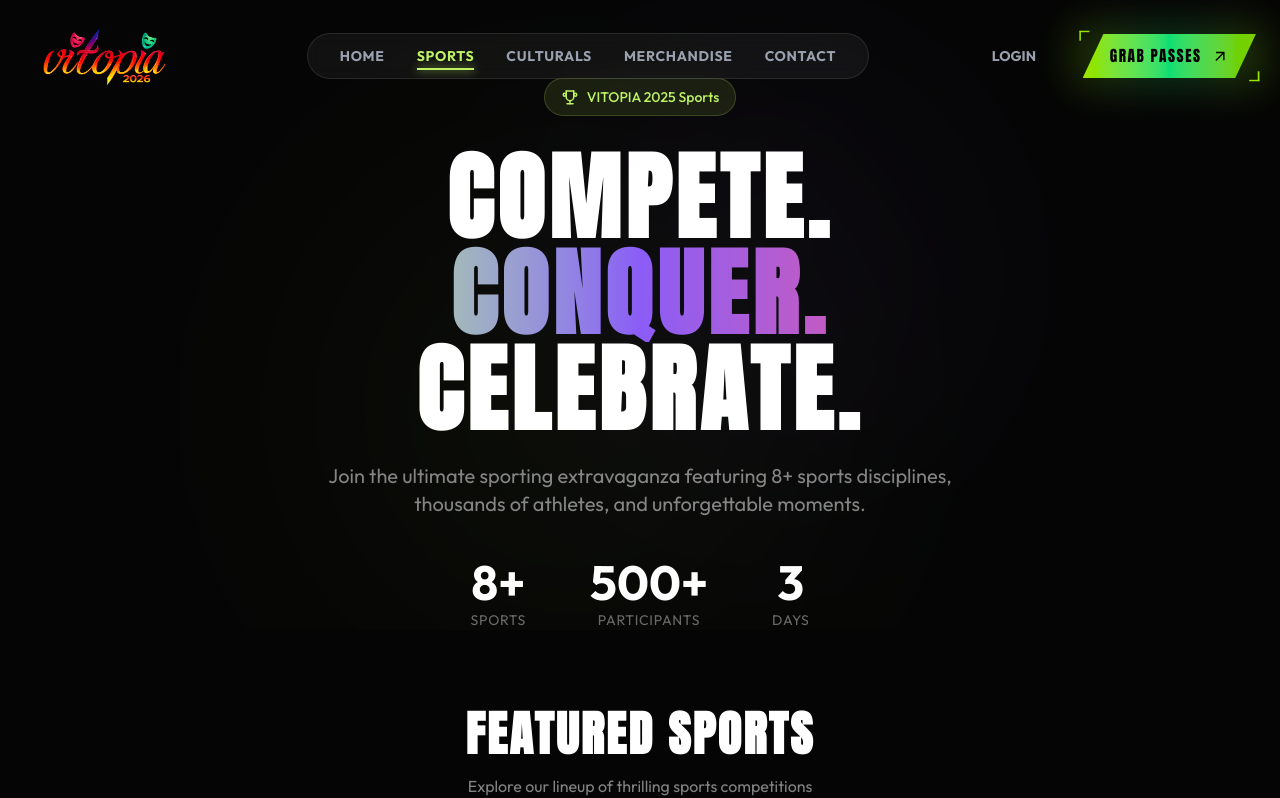
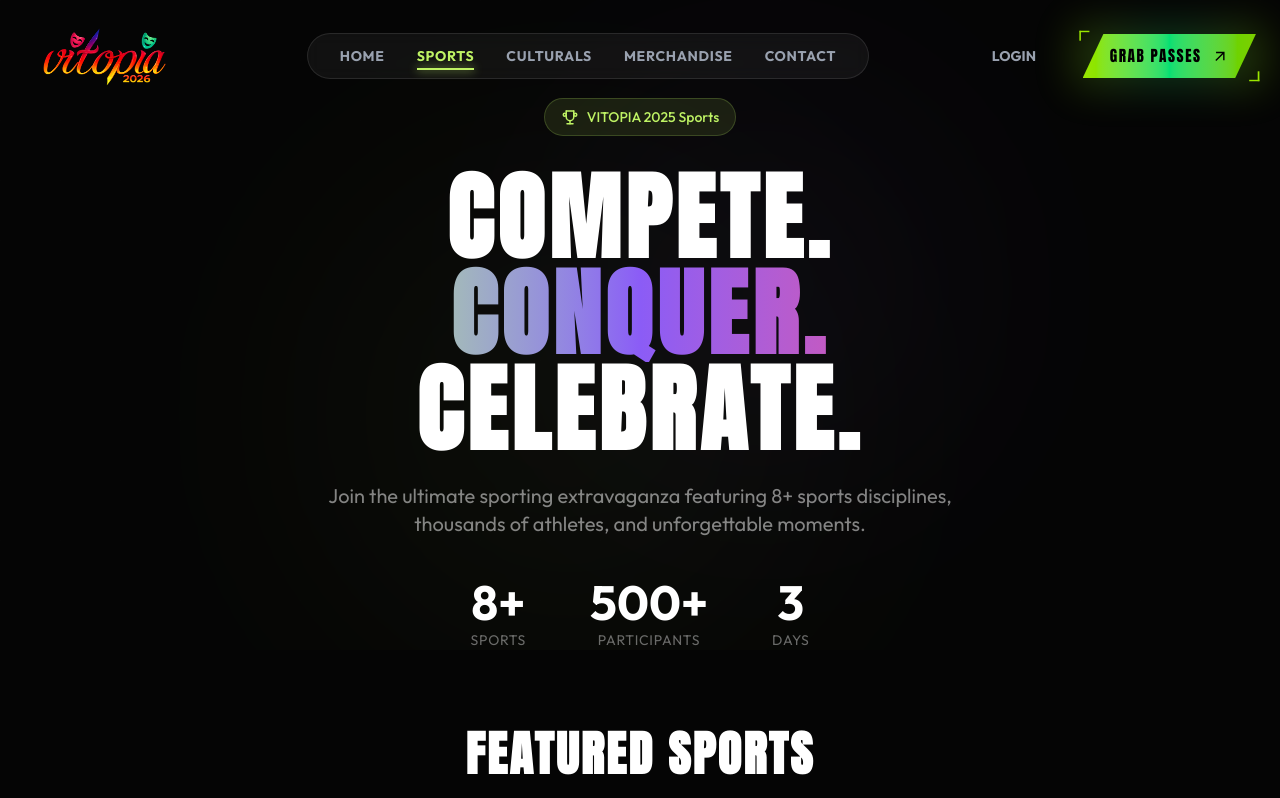
Before and after one commit to PrasannaPal21/vitopia26, a Next.js app: page /sports in a window 1280 px wide. Shown: the top 798 px of the page. Built offline with nearby package versions, Linux system fonts and the light colour scheme.

Commit message:
badge fix

```diff
--- a/src/app/culturals/page.jsx
+++ b/src/app/culturals/page.jsx
@@ -371,7 +371,7 @@ function CulturalsPage() {
                     >
                         {/* Badge */}
                         <motion.div
-                            className="inline-flex items-center gap-2 bg-[var(--secondary)]/10 border border-[var(--secondary)]/20 rounded-full px-4 py-2 mb-8"
+                            className="inline-flex md:mt-5 items-center gap-2 bg-[var(--secondary)]/10 border border-[var(--secondary)]/20 rounded-full px-4 py-2 mb-8"
                             animate={{ y: [0, -5, 0] }}
                             transition={{ duration: 3, repeat: Infinity }}
                         >
--- a/src/app/merchandise/page.jsx
+++ b/src/app/merchandise/page.jsx
@@ -310,7 +310,7 @@ function MerchandisePage() {
                     >
                         {/* Badge */}
                         <motion.div
-                            className="inline-flex items-center gap-2 bg-[var(--accent)]/10 border border-[var(--accent)]/20 rounded-full px-4 py-2 mb-8"
+                            className="inline-flex md:mt-5 items-center gap-2 bg-[var(--accent)]/10 border border-[var(--accent)]/20 rounded-full px-4 py-2 mb-8"
                             animate={{ y: [0, -5, 0] }}
                             transition={{ duration: 3, repeat: Infinity }}
                         >
--- a/src/app/sports/page.jsx
+++ b/src/app/sports/page.jsx
@@ -794,7 +794,7 @@ function SportsPage() {
                     >
                         {/* Badge */}
                         <motion.div
-                            className="inline-flex items-center gap-2 bg-[var(--primary)]/10 border border-[var(--primary)]/20 rounded-full px-4 py-2 mb-8"
+                            className="inline-flex md:mt-5 items-center gap-2 bg-[var(--primary)]/10 border border-[var(--primary)]/20 rounded-full px-4 py-2 mb-8"
                             animate={{ y: [0, -5, 0] }}
                             transition={{ duration: 3, repeat: Infinity }}
                         >
--- a/src/components/ContactPage/contactPage.jsx
+++ b/src/components/ContactPage/contactPage.jsx
@@ -112,7 +112,7 @@ export default function Contact() {
                     initial={{ opacity: 0, y: 30 }}
                     animate={{ opacity: 1, y: 0 }}
                     transition={{ duration: 0.8 }}
-                    className="text-center mb-20"
+                    className="text-center mb-20 md:mt-5"
                 >
                     <motion.div
                         className="inline-flex items-center gap-2 bg-[var(--primary)]/10 border border-[var(--primary)]/20 rounded-full px-4 py-2 mb-8"
```
